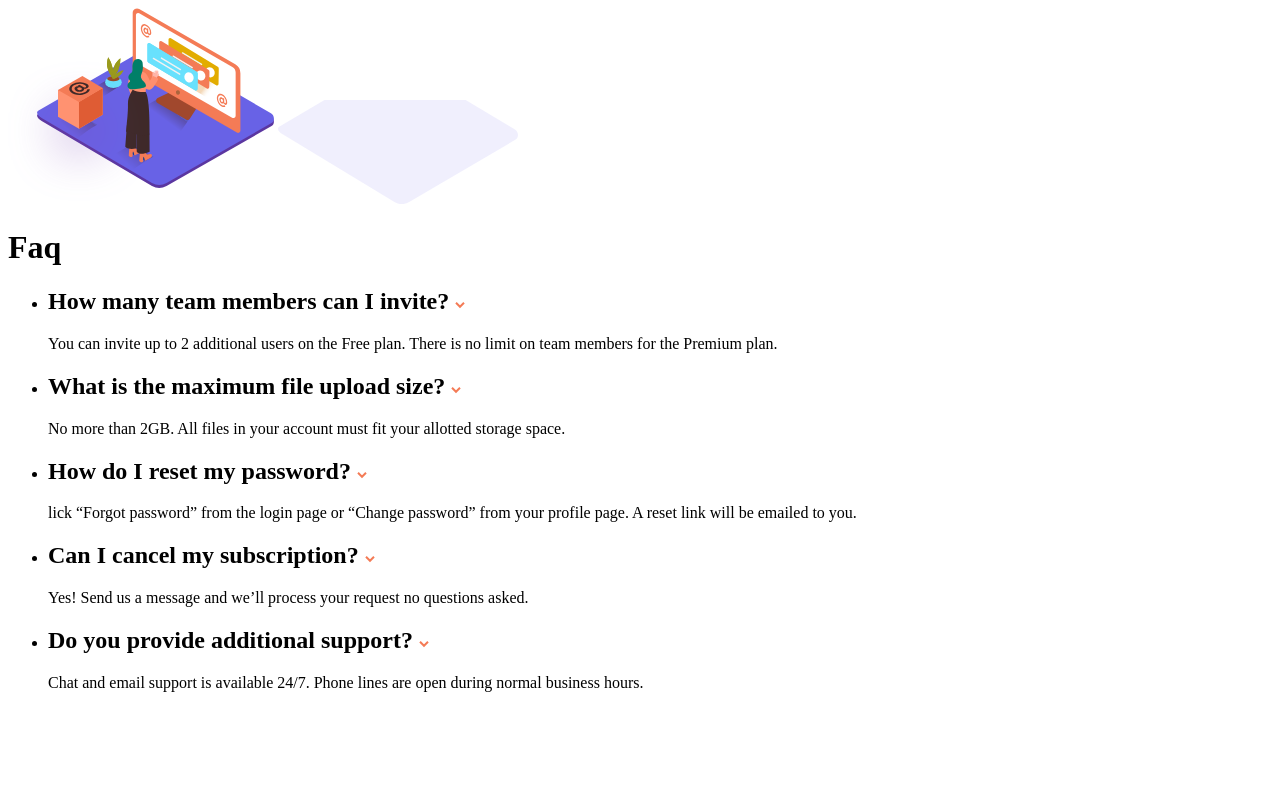
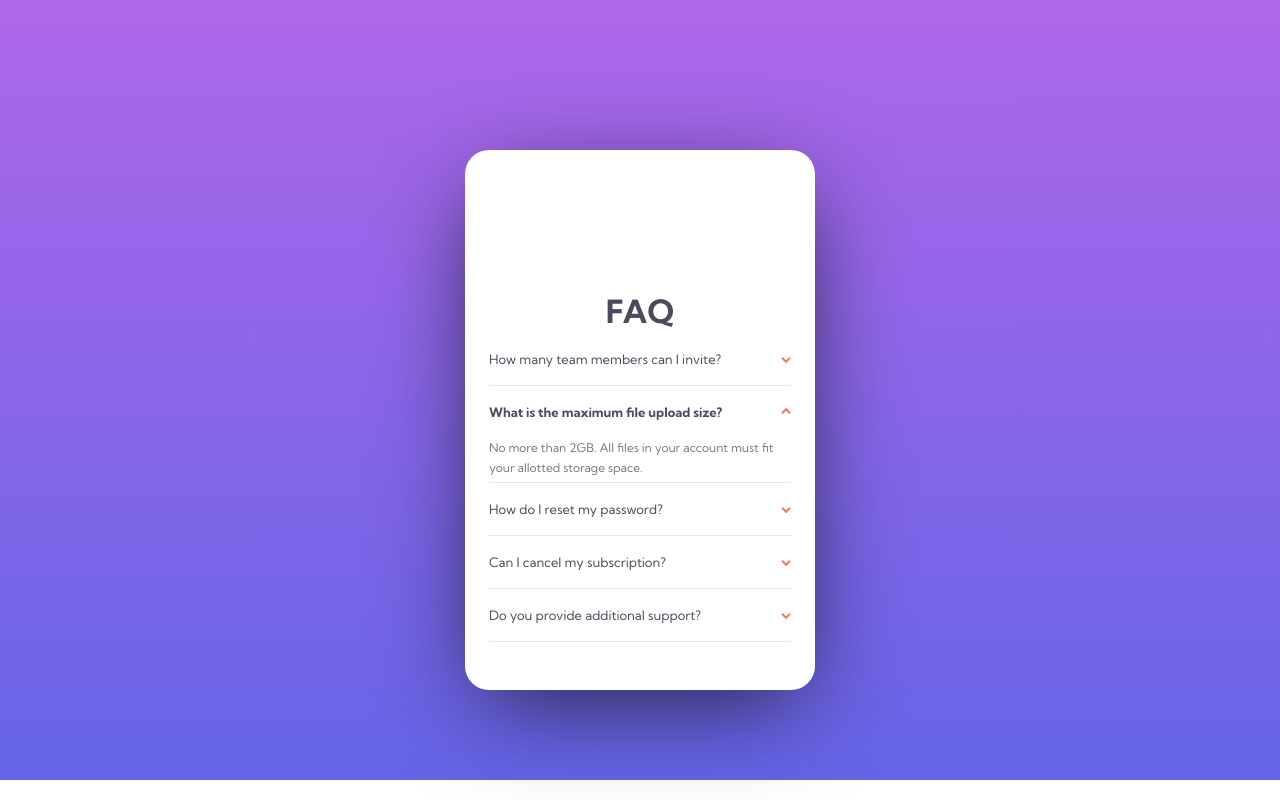
Before and after one commit to Ariel2911/Newbie06_faq-accordion-card, a plain HTML site: page index.html in a window 1280 px wide. Drawn offline with Linux system fonts and the light colour scheme.

Commit message:
modificaciones varias y se agrego el script funcionando

```diff
--- a/css/mobile.css
+++ b/css/mobile.css
@@ -0,0 +1,125 @@
+:root{
+    --Very-dark-desaturated-blue: hsl(238, 29%, 16%);
+    --Soft-red: hsl(14, 88%, 65%);
+    --Very-dark-grayish-blue: hsl(237, 12%, 33%);
+    --Dark-grayish-blue: hsl(240, 6%, 50%);
+    --Light-grayish-blue: hsl(240, 5%, 91%);
+        /*Gradient*/
+    --Soft-violet: hsl(273, 75%, 66%);
+    --Soft-blue: hsl(240, 73%, 65%);
+}
+html{
+    font-size: 62.5%;
+}
+body{
+    display: flex;
+    /* flex-direction: column; */
+    justify-content: center;
+    margin: 0;
+    padding: 150px 24px 90px;
+    font-size: 1.2rem;
+    font-family: 'Kumbh Sans', sans-serif;
+    font-weight: 400;
+    color: var(--Very-dark-grayish-blue);
+    background-image: linear-gradient(var(--Soft-violet) , var(--Soft-blue) );
+    background-repeat: no-repeat;
+}
+.main{
+    /* position: relative; */
+    text-align: center;
+    max-width: 326px;
+    padding: 120px 12px 36px;
+    border-radius: 24px;
+    /* margin-top: 144px;
+    margin-bottom: 108px; */
+    background-color: white;
+    box-shadow: 0 24px 100px -18px var(--Very-dark-desaturated-blue);
+}
+.main__title{
+    margin-bottom: 2rem;
+    font-size: 3.2rem;
+    text-transform: uppercase;
+}
+
+.main__list{
+    list-style: none;
+    margin: 12px;
+    padding: 0;
+}
+.main__list-items{
+    border-bottom: 1px solid var(--Light-grayish-blue);
+    text-align: start;
+}
+.main__list-title{
+    position: relative;
+    display: flex;
+    justify-content: space-between;
+    align-items: center;
+    margin: 18px 0;
+    font-size: 1.3rem;
+    font-weight: 400;
+    overflow: hidden;
+    cursor: pointer;
+}
+.main__img-arrow{
+    position: absolute;
+    right: 0;
+}
+.main__list-text-container{
+    height: 0;
+    overflow: hidden;
+}
+.main__list-text{
+    margin:  0 12px 0 0;
+    line-height: 20px;
+    color: var(--Dark-grayish-blue);
+}
+
+.main__list-title--active{
+    font-weight: 700;
+}
+.main__list-text-container--active{
+    height: 100%;
+    margin-bottom: 4px;
+
+}
+.main__img-arrow--active{
+    transform: rotate(180deg);
+}
+
+/* .main::before{
+    content: url(/assets/image/illustration-woman-online-mobile.svg);
+    position: absolute;
+    top: -106px;
+    left: 16px;
+
+    background-image: url(/assets/image/bg-pattern-mobile.svg);
+    background-repeat: no-repeat;
+
+
+} */
+
+/* .main__image-container{
+    position: absolute;
+    top: -100px;
+    left: 0;
+    width: 100%;
+    height: 200px;
+    background-image:
+    url(/assets/image/illustration-woman-online-mobile.svg),
+    url(/assets/image/bg-pattern-mobile.svg);
+    background-position: center;
+    background-repeat: no-repeat;
+} */
+
+/* .main__image-container{
+    height: 120px;
+    position: relative;
+    background-position-x: center;
+}
+
+.main__image{
+    position: absolute;
+    top: -105px;
+    left: 12px;
+} */
--- a/index.html
+++ b/index.html
@@ -8,68 +8,53 @@
     <link href="https://fonts.googleapis.com/css2?family=Kumbh+Sans:wght@400;700&display=swap" rel="stylesheet">
 
     <link rel="shortcut icon" href="/assets/image/favicon-32x32.png" type="image/x-icon">
-    <link rel="stylesheet" href="/css/style.css">
-    <link rel="stylesheet" href="/css/descktop.css" media="screen and (min-width: 1024px)">
+    <link rel="stylesheet" href="/css/mobile.css">
+    <!-- <link rel="stylesheet" href="/css/descktop.css" media="screen and (min-width: 1024px)"> -->
     <title>faq accordion card main</title>
 </head>
 <body>
 
     <main class="main">
-        <div class="main__images-container">
-            <img src="/assets/image/illustration-woman-online-mobile.svg" alt="ilustración mujer mirando un monitor">
-            <img src="/assets/image/bg-pattern-mobile.svg" alt="sombra de la ilustración" class="images__shadow">
+        <div class="main__image-container">
+            <!-- <img src="/assets/image/illustration-woman-online-mobile.svg" alt="ilustración mujer mirando un monitor" class="main__image">
+            <img src="/assets/image/bg-pattern-mobile.svg" alt="sombra de la ilustración" class="main__image--shadow"> -->
         </div>
         <h1 class="main__title">Faq</h1>
-        <ul class="main__list">
+        <ul id="main__list" class="main__list">
             <li class="main__list-items">
-                <article>
-                    <h2 class="main__article-title">
-                        How many team members can I invite?
-                        <img src="/assets/image/icon-arrow-down.svg" alt="">
-                    </h2>
-                    <p class="main__article-text">You can invite up to 2 additional users on the Free plan. There is no limit on
-                        team members for the Premium plan.</p>
-                </article>
+                <h2 class="main__list-title">How many team members can I invite? <span class="main__img-arrow"> <img src="/assets/image/icon-arrow-down.svg" alt="flecha de menú"> </span></h2>
+                <div class="main__list-text-container">
+                    <p class="main__list-text">You can invite up to 2 additional users on the Free plan. There is no limit on team members for the Premium plan.</p>
+
+                </div>
             </li>
-            <li class="main__article-title">
-                <article>
-                    <h2 class="main__article-title">
-                        What is the maximum file upload size?
-                        <img src="/assets/image/icon-arrow-down.svg" alt="">
-                    </h2>
-                    <span class="main__article-text" >No more than 2GB. All files in your account must fit your allotted storage space.
-                    </span>
-                </article>
+            <li class="main__list-items">
+                <h2 class="main__list-title main__list-title--active">What is the maximum file upload size? <span class="main__img-arrow main__img-arrow--active"> <img src="/assets/image/icon-arrow-down.svg" alt="flecha de menú"> </span></h2>
+                <div class="main__list-text-container main__list-text-container--active">
+                    <p class="main__list-text">No more than 2GB. All files in your account must fit your allotted storage space.
+                    </p>
+                </div>
             </li>
-            <li class="main__article-title">
-                <article>
-                    <h2 class="main__article-title">
-                        How do I reset my password?
-                        <img src="/assets/image/icon-arrow-down.svg" alt="">
-                    </h2>
-                    <p class="main__article-text"> lick “Forgot password” from the login page or “Change password” from your profile page.
-                        A reset link will be emailed to you.</p>
-                </article>
+            <li class="main__list-items">
+                <h2 class="main__list-title">How do I reset my password? <span class="main__img-arrow"> <img src="/assets/image/icon-arrow-down.svg" alt="flecha de menú"> </span></h2>
+                <div class="main__list-text-container">
+                    <p class="main__list-text"> lick “Forgot password” from the login page or “Change password” from your profile page.A reset link will be emailed to you.</p>
+                </div>
             </li>
-            <li class="main__article-title">
-                <article>
-                    <h2 class="main__article-title">
-                        Can I cancel my subscription?
-                        <img src="/assets/image/icon-arrow-down.svg" alt="">
-                    </h2>
-                    <p class="main__article-text">Yes! Send us a message and we’ll process your request no questions asked.</p>
-                </article>
+            <li class="main__list-items">
+                <h2 class="main__list-title">Can I cancel my subscription? <span class="main__img-arrow"> <img src="/assets/image/icon-arrow-down.svg" alt="flecha de menú"> </span></h2>
+                <div class="main__list-text-container">
+                    <p class="main__list-text">Yes! Send us a message and we’ll process your request no questions asked.</p>
+                </div>
             </li>
-            <li class="main__article-title">
-                <article>
-                    <h2 class="main__article-title">
-                        Do you provide additional support?
-                        <img src="/assets/image/icon-arrow-down.svg" alt="">
-                    </h2>
-                    <p class="main__article-text">Chat and email support is available 24/7. Phone lines are open during normal business hours.</p>
-                </article>
+            <li class="main__list-items">
+                <h2 class="main__list-title">Do you provide additional support? <span class="main__img-arrow"> <img src="/assets/image/icon-arrow-down.svg" alt="flecha de menú"> </span></h2>
+                <div class="main__list-text-container">
+                    <p class="main__list-text">Chat and email support is available 24/7. Phone lines are open during normal business hours.</p>
+                </div>
             </li>
         </ul>
     </main>
+    <script src="/script.js"></script>
 </body>
 </html>
--- /dev/null
+++ b/script.js
@@ -0,0 +1,32 @@
+const acordion = document.getElementById('main__list');
+const title = document.querySelectorAll('.main__list-title')
+const text = document.querySelectorAll('.main__list-text-container');
+const arrow = document.querySelectorAll('.main__img-arrow')
+
+const desactivar = targetElement => {
+    for (i of title){
+        i.classList.remove('main__list-title--active');
+    }
+    for (i of text){
+        i.classList.remove('main__list-text-container--active');
+    }
+    for (i of arrow){
+        i.classList.remove('main__img-arrow--active');
+    }
+};
+const activar = targetElement => {
+    targetElement.classList.add('main__list-title--active');
+    targetElement.nextElementSibling.classList.add('main__list-text-container--active');
+    targetElement.firstElementChild.classList.add('main__img-arrow--active');
+}
+
+acordion.addEventListener('click' , e => {
+    if (e.target.classList.contains('main__list-title')){
+        if (e.target.classList.contains('main__list-title--active')){
+            desactivar(e.target);
+        }else {
+            desactivar(e.target);
+            activar(e.target);
+        }
+    }
+});
```
